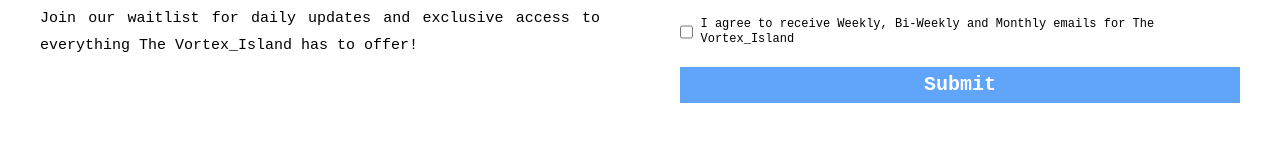
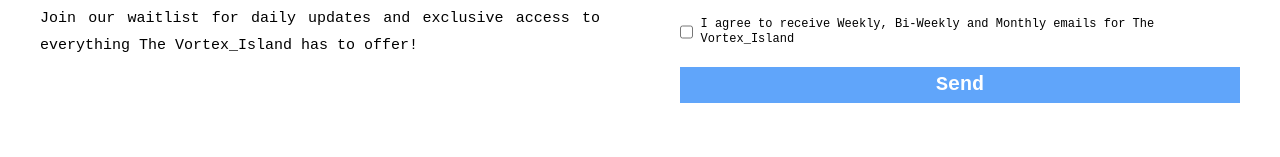
Before and after one commit to Beenflexxin01/Countdown, a React (Vite) app: page / in a window 1280 px wide. Shown: the part 661-818 px from the top of the page. Built offline with nearby package versions, Linux system fonts and the light colour scheme.

Commit message:
Initial commit

```diff
--- a/src/App.jsx
+++ b/src/App.jsx
@@ -113,10 +113,16 @@
                   </label>
                 </li>
                 <li className="flex-co flex gap-3 py-4 align-middle">
-                  <input
+                  <button
                     type="submit"
                     className="w-100vw cursor-pointer bg-blue-400 text-2rem font-semibold text-white transition-all ease-linear hover:bg-blue-900"
-                  />
+                  >
+                    Send
+                  </button>
+                  {/* <input
+                    type="submit"
+                    className="w-100vw cursor-pointer bg-blue-400 text-2rem font-semibold text-white transition-all ease-linear hover:bg-blue-900"
+                  /> */}
                 </li>
               </ul>
             </form>
```
